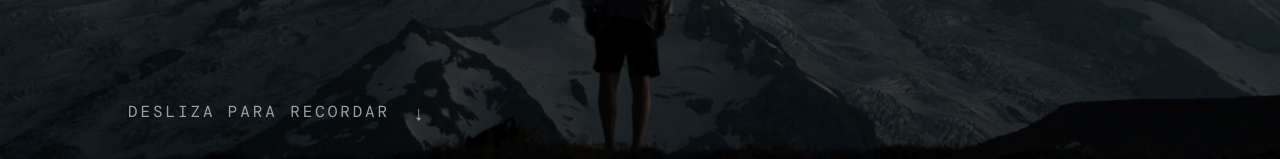
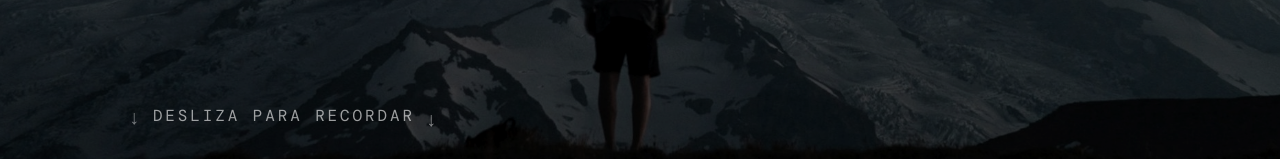
Before and after one commit to arrow98-hub/before-i-knew-it-was-you, a React (Vite) app: page / in a window 1280 px wide. Shown: the part 641-800 px from the top of the page. Built offline with nearby package versions, Linux system fonts and the light colour scheme; a web font is replaced by a local one.

Commit message:
Desliza_Fix

```diff
--- a/src/story/Story.tsx
+++ b/src/story/Story.tsx
@@ -67,7 +67,13 @@ export function Story() {
           <p className="hero-spanish">Antes de saber que eras tú</p>
         </div>
         <div className="scroll-cue">
-          desliza para recordar <span>↓</span>
+          <span className="scroll-arrow" aria-hidden="true">
+            ↓
+          </span>
+          <span>desliza para recordar</span>
+          <span className="scroll-arrow" aria-hidden="true">
+            ↓
+          </span>
         </div>
       </section>
       <Chapter id="prologue" number="00" title="Prólogo" mood="prologue">
--- a/src/styles.css
+++ b/src/styles.css
@@ -372,11 +372,17 @@ main {
   bottom: 33px;
   left: clamp(25px, 10vw, 150px);
   color: #fff9;
+  display: flex;
+  align-items: center;
+  gap: 10px;
 }
-.scroll-cue span {
+.scroll-arrow {
   font-size: 20px;
-  vertical-align: middle;
-  margin-left: 10px;
+  line-height: 1;
+  animation: arrow-breathe 1.8s ease-in-out infinite;
+}
+.scroll-cue > span:nth-child(3) {
+  animation-delay: 0.18s;
 }
 .chapter {
   position: relative;
@@ -509,6 +515,7 @@ main {
     italic clamp(4rem, 10vw, 11rem)/0.9 "Playfair Display",
     serif;
   letter-spacing: -0.06em;
+  animation: date-bounce 3.6s ease-in-out infinite;
 }
 .return {
   background: #09182d;
@@ -713,6 +720,35 @@ footer h2 {
     transform: translate(4%, -3%) rotate(8deg) scale(1.06);
   }
 }
+@keyframes arrow-breathe {
+  0%,
+  100% {
+    transform: translateY(0);
+    opacity: 0.65;
+  }
+  50% {
+    transform: translateY(5px);
+    opacity: 1;
+  }
+}
+@keyframes date-bounce {
+  0%,
+  100% {
+    transform: translateY(0);
+  }
+  18% {
+    transform: translateY(-7px);
+  }
+  34% {
+    transform: translateY(0);
+  }
+  46% {
+    transform: translateY(-3px);
+  }
+  58% {
+    transform: translateY(0);
+  }
+}
 @media (max-width: 700px) {
   .progress {
     right: 14px;
@@ -778,4 +814,8 @@ footer h2 {
   .rose {
     animation: none;
   }
+  .scroll-arrow,
+  .date {
+    animation: none;
+  }
 }
```
